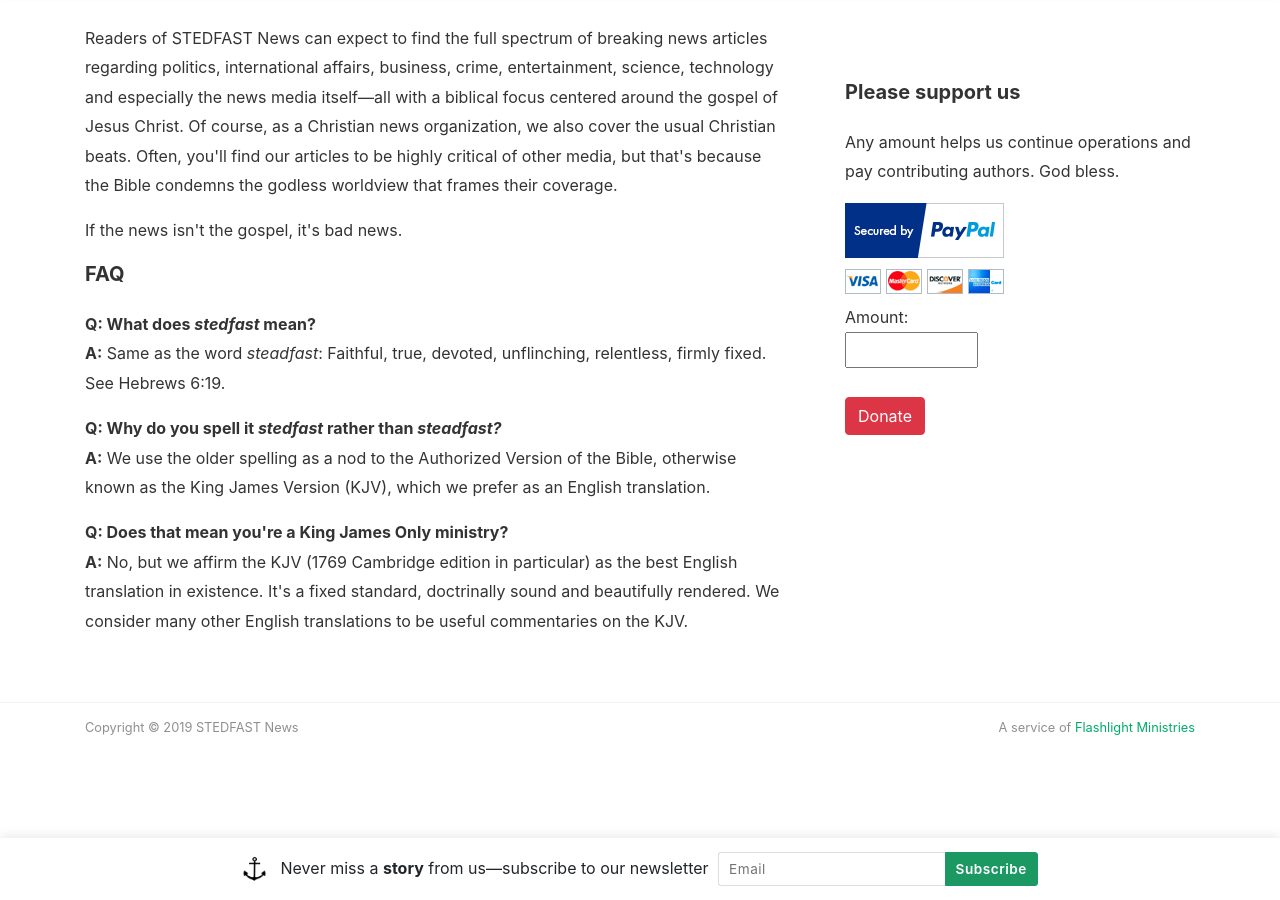
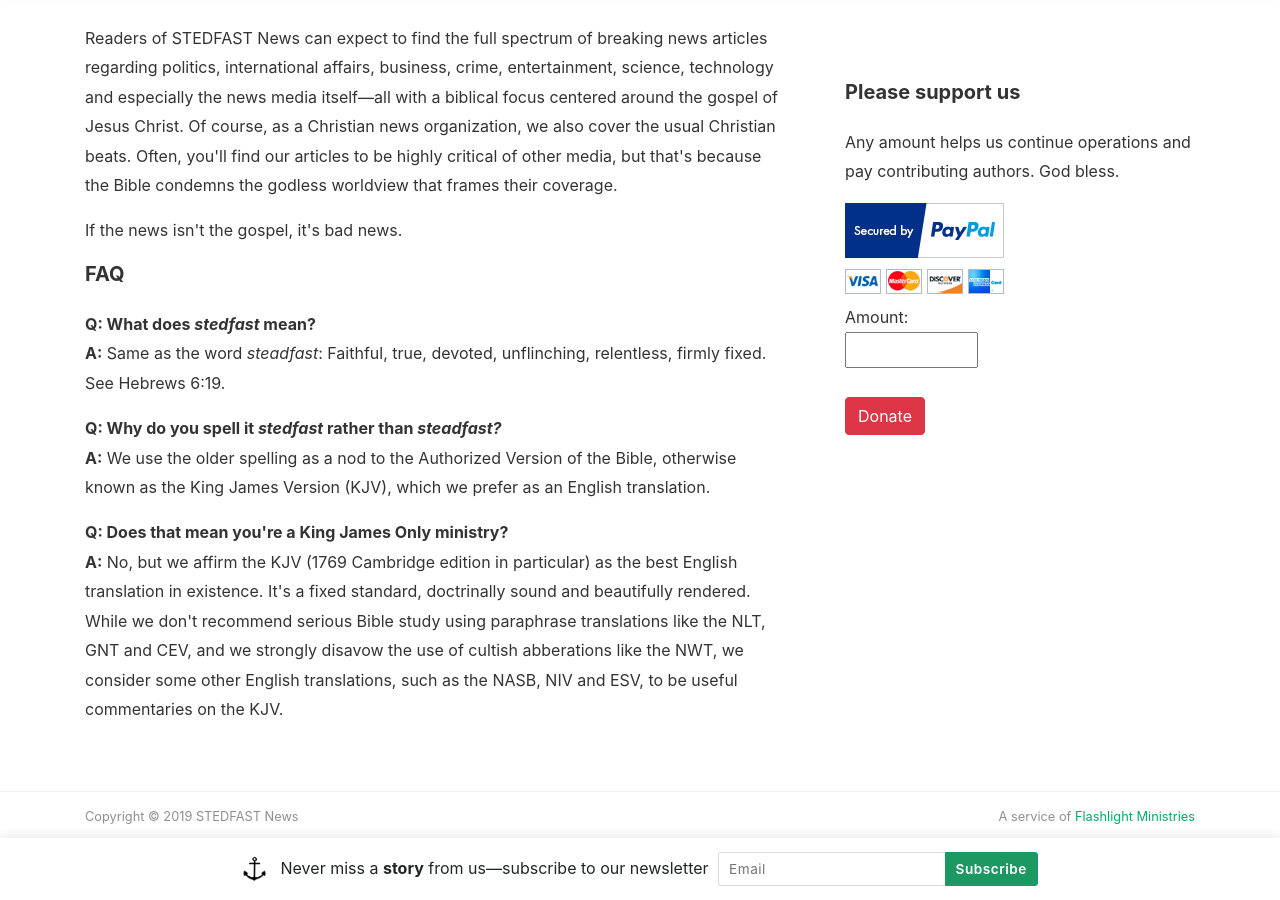
Before and after one commit to flashlightministries/stedfastnews, a Jekyll site: the page built from _pages/about.md, in a window 1280 px wide and 900 px high, scrolled down 710 px. Built offline with Jekyll 4.4.1, drawn with Linux system fonts in a browser that asks for light colours; nearby versions of some CDN libraries.

Commit message:
Update about.md

```diff
--- a/_pages/about.md
+++ b/_pages/about.md
@@ -33,7 +33,7 @@ permalink: /about
   </p>
   <p>
     <b>Q: Does that mean you're a King James Only ministry?</b><br>
-    <b>A:</b> No, but we affirm the KJV (1769 Cambridge edition in particular) as the best English translation in existence. It's a fixed standard, doctrinally sound and beautifully rendered. We consider many other English translations to be useful commentaries on the KJV.
+    <b>A:</b> No, but we affirm the KJV (1769 Cambridge edition in particular) as the best English translation in existence. It's a fixed standard, doctrinally sound and beautifully rendered. While we don't recommend serious Bible study using paraphrase translations like the NLT, GNT and CEV, and we strongly disavow the use of cultish abberations like the NWT, we consider some other English translations, such as the NASB, NIV and ESV, to be useful commentaries on the KJV.
   </p>
 </div>
 
```
